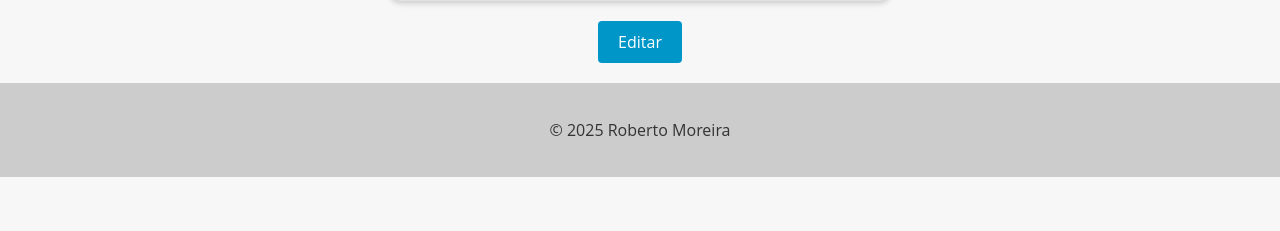
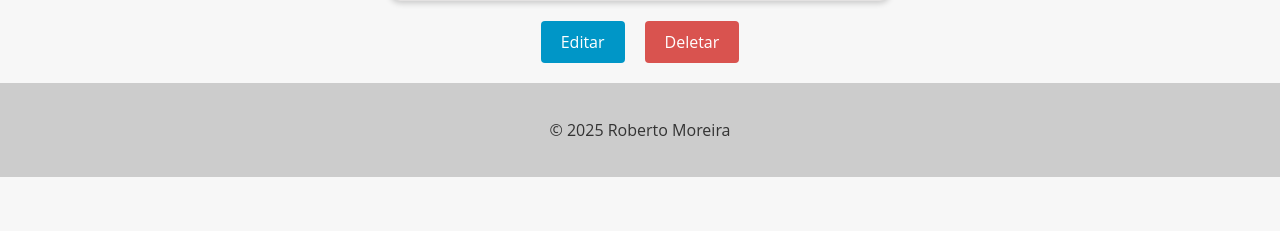
Before and after one commit to robertomoreira04/car-catalog-django, a Django app: template cars/templates/car_detail.html in a window 1280 px wide. Shown: the part 253-484 px from the top of the page. Run offline with Django 3.2, Linux system fonts and the light colour scheme; the template is opened without the code that fills it, so the values that code supplies are empty.

Commit message:
adicionando botão de deletar carro

```diff
--- a/cars/templates/car_detail.html
+++ b/cars/templates/car_detail.html
@@ -91,6 +91,7 @@
 
   <div class="buttons-container">
     <a href="{% url 'car_update' pk=object.pk %}" class="btn btn-primary">Editar</a>
+    <a href="{% url 'car_delete' pk=object.pk %}" class="btn btn-danger">Deletar</a>
   </div>
 
 {% endblock %}
```
